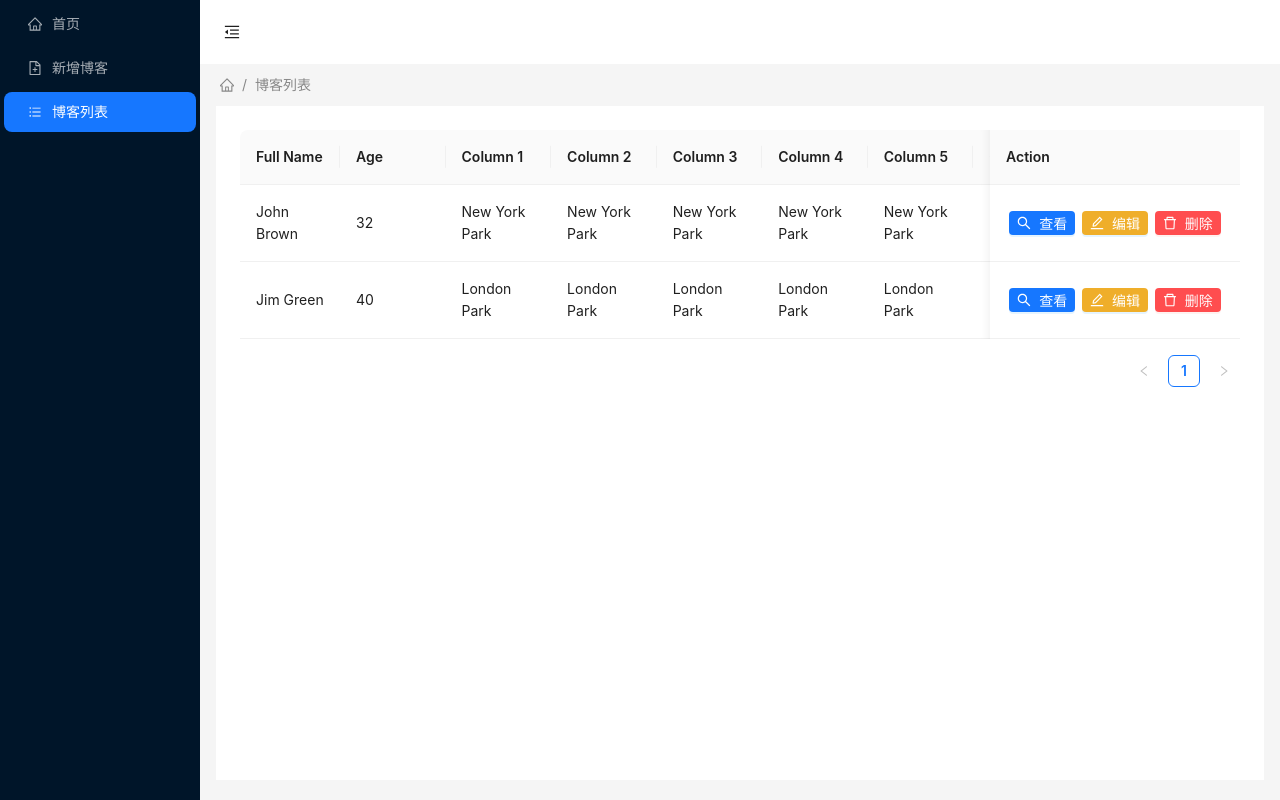
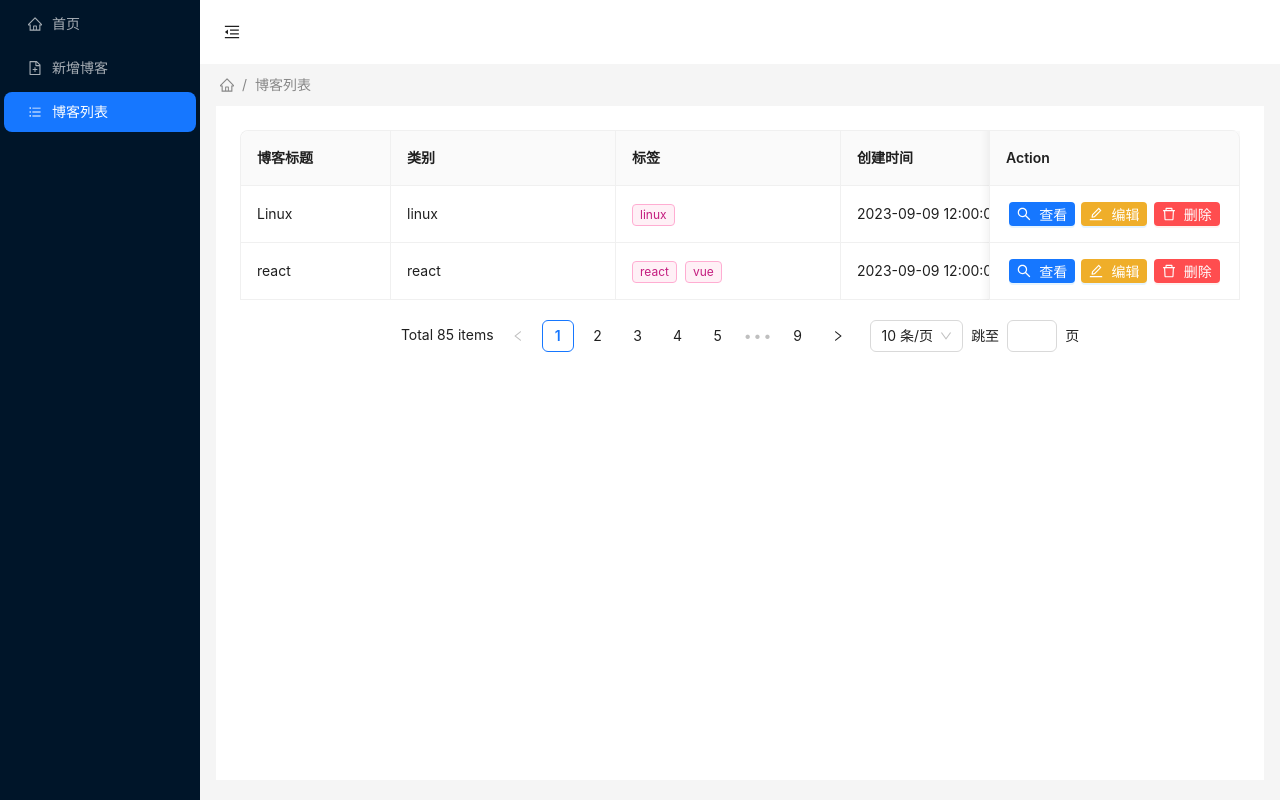
Before and after one commit to 1771991075/React-Blog-Ts, a React (Create React App) app: page /#/admin/bloglist in a window 1280 px wide. Built offline with nearby package versions, Linux system fonts and the light colour scheme.

Commit message:
博客列表表格搭建

```diff
--- a/src/view/Admin/BlogList/index.tsx
+++ b/src/view/Admin/BlogList/index.tsx
@@ -1,35 +1,57 @@
-import React from 'react';
-import { Table, Button } from 'antd';
+import React, { Fragment, useEffect, useState } from 'react';
+import { Table, Button, Tag, Pagination } from 'antd';
 import type { ColumnsType } from 'antd/es/table';
 import { SearchOutlined, DeleteOutlined, EditOutlined } from '@ant-design/icons';
 
 interface DataType {
-    key: React.Key;
-    name: string;
-    age: number;
-    address: string;
+    key: string;
+    title: string;
+    category: string;
+    tag: string[];
+    createTime: string;
+    updateTime: string;
 }
 const columns: ColumnsType<DataType> = [
     {
-        title: 'Full Name',
-        width: 100,
-        dataIndex: 'name',
-        key: 'name',
+        title: '博客标题',
+        width: 150,
+        dataIndex: 'title',
+        key: 'title',
         fixed: 'left',
     },
     {
-        title: 'Age',
-        dataIndex: 'age',
-        key: 'age',
+        title: '类别',
+        dataIndex: 'category',
+        key: 'category',
     },
-    { title: 'Column 1', dataIndex: 'address', key: '1' },
-    { title: 'Column 2', dataIndex: 'address', key: '2' },
-    { title: 'Column 3', dataIndex: 'address', key: '3' },
-    { title: 'Column 4', dataIndex: 'address', key: '4' },
-    { title: 'Column 5', dataIndex: 'address', key: '5' },
-    { title: 'Column 6', dataIndex: 'address', key: '6' },
-    { title: 'Column 7', dataIndex: 'address', key: '7' },
-    { title: 'Column 8', dataIndex: 'address', key: '8' },
+    {
+        title: '标签',
+        dataIndex: 'tag',
+        key: 'tag',
+        render: (val) => {
+            return (
+                <Fragment>
+                    {val.map((item: string, index: number) => {
+                        return (
+                            <Fragment key={index}>
+                                <Tag color="magenta">{item}</Tag>
+                            </Fragment>
+                        )
+                    })}
+                </Fragment>
+            )
+        },
+    },
+    {
+        title: '创建时间',
+        dataIndex: 'createTime',
+        key: 'createTime',
+    },
+    {
+        title: '更新时间',
+        dataIndex: 'updateTime',
+        key: 'updateTime',
+    },
     {
         title: 'Action',
         key: 'operation',
@@ -37,9 +59,9 @@ const columns: ColumnsType<DataType> = [
         width: 250,
         render: () => {
             return (
-                <span style={{ display:'flex', justifyContent:'space-around' }}>
+                <span style={{ display: 'flex', justifyContent: 'space-around' }}>
                     <Button type="primary" icon={<SearchOutlined />} size='small' shape="default">查看</Button>
-                    <Button type="primary" style={{ backgroundColor:'#EFAE2A' }} icon={<EditOutlined />} size='small' shape="default">编辑</Button>
+                    <Button type="primary" style={{ backgroundColor: '#EFAE2A' }} icon={<EditOutlined />} size='small' shape="default">编辑</Button>
                     <Button type="primary" danger icon={<DeleteOutlined />} size='small' shape="default">删除</Button>
                 </span>
             )
@@ -50,22 +72,40 @@ const columns: ColumnsType<DataType> = [
 const data: DataType[] = [
     {
         key: '1',
-        name: 'John Brown',
-        age: 32,
-        address: 'New York Park',
+        title: 'Linux',
+        category: 'linux',
+        tag: ['linux'],
+        createTime: '2023-09-09 12:00:00',
+        updateTime: '2023-09-09 12:00:00',
     },
     {
         key: '2',
-        name: 'Jim Green',
-        age: 40,
-        address: 'London Park',
+        title: 'react',
+        category: 'react',
+        tag: ['react','vue'],
+        createTime: '2023-09-09 12:00:00',
+        updateTime: '2023-09-09 12:00:00',
     },
 ];
 
 const AdminBlogList: React.FC = () => {
+
+    const [loading, setLoading] = useState<boolean>(true);
+
+    useEffect(() => {
+        setLoading(false);
+    }, [])
+
     return (
         <div>
-            <Table columns={columns} dataSource={data} scroll={{ x: 1300 }} />
+            <Table columns={columns} bordered loading={loading} dataSource={data} scroll={{ x: 1300 }} pagination={false} />
+            <Pagination
+                style={{ margin:'20px', display:'flex', justifyContent:'center' }}
+                total={85}
+                showSizeChanger
+                showQuickJumper
+                showTotal={(total) => `Total ${total} items`}
+            />
         </div>
     )
 }
--- a/src/view/Admin/Index/index.tsx
+++ b/src/view/Admin/Index/index.tsx
@@ -43,7 +43,7 @@ const Admin: React.FC = () => {
     }, [location])
 
     return (
-        <Layout style={{ height:'100vh' }}>
+        <Layout style={{ height:'100vh' }} >
             <Sider trigger={null} collapsible collapsed={collapsed}>
                 <div className="demo-logo-vertical" />
                 <Menu
@@ -87,6 +87,8 @@ const Admin: React.FC = () => {
                 <Content
                     style={{
                         margin: '10px 16px 20px 16px',
+                        maxHeight: 'calc(100vh - 60px)',
+                        overflowY: 'scroll',
                         padding: 24,
                         minHeight: 280,
                         background: colorBgContainer,
```
